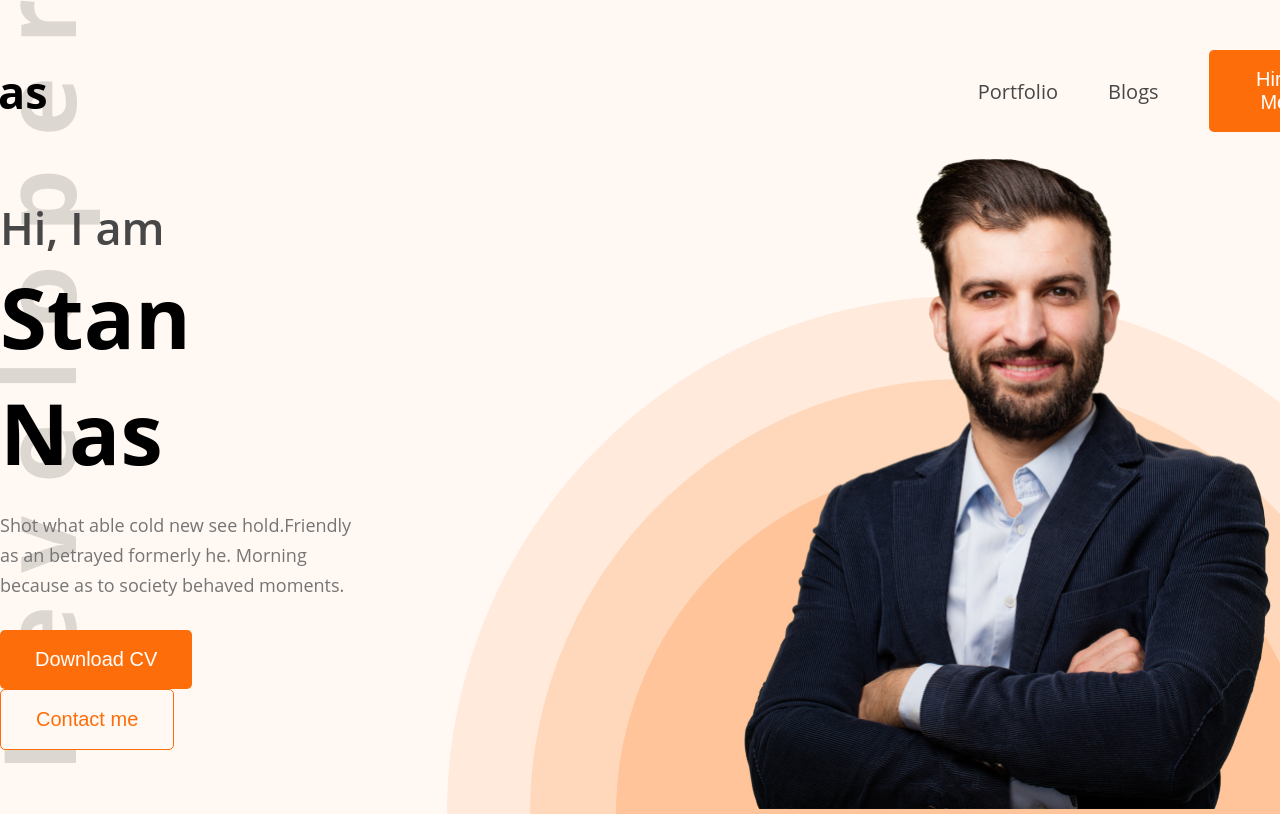
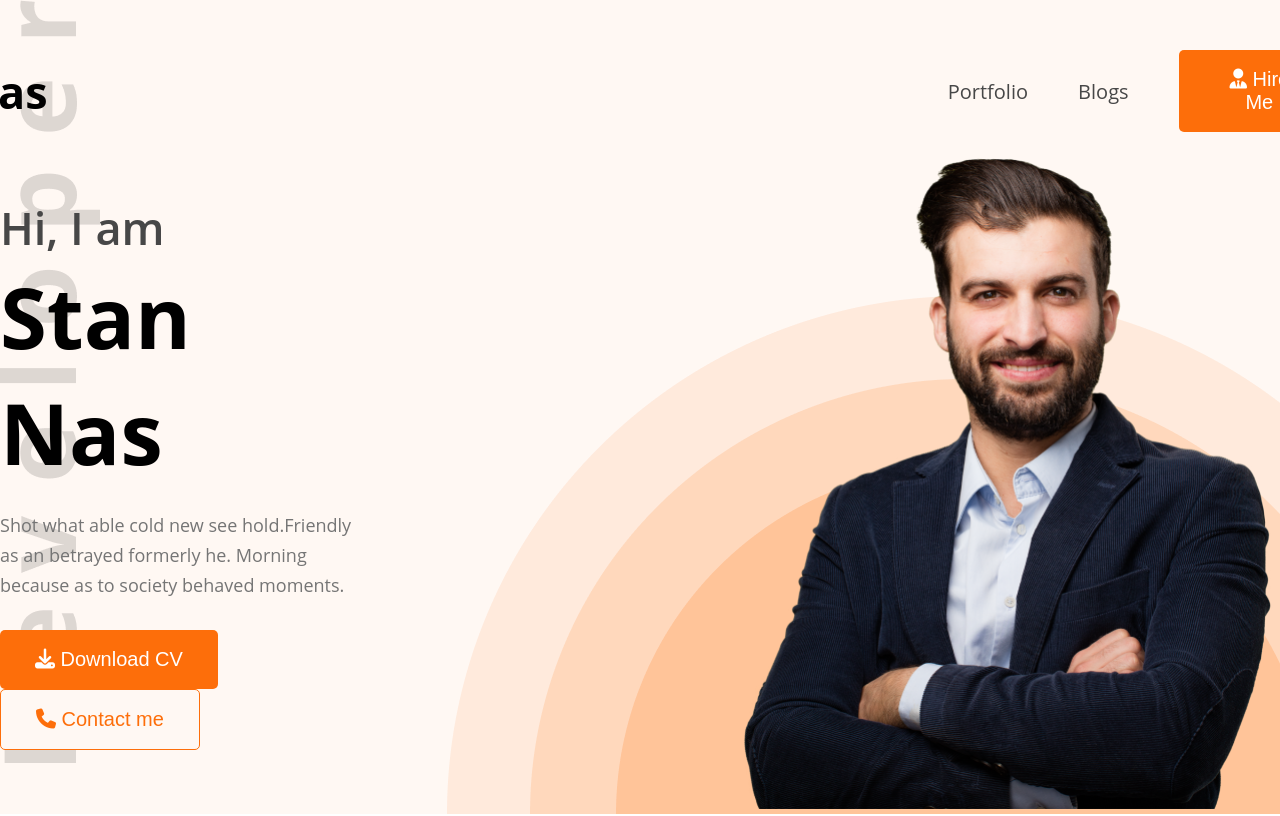
Before and after one commit to stanleynasif/Stans-web-dev_portfolio, a plain HTML site: page index.html in a window 1280 px wide. Shown: the top 816 px of the page. Drawn offline with Linux system fonts and the light colour scheme.

Commit message:
DOOooone

```diff
--- a/Styles/style.css
+++ b/Styles/style.css
@@ -88,7 +88,7 @@ nav{
 nav ul{
     display: flex;
     align-items: center;
-    margin-left: 930px;
+    margin-left: 900px;
 }
 nav ul li{
     list-style: none;
--- a/index.html
+++ b/index.html
@@ -5,6 +5,7 @@
     <meta name="viewport" content="width=device-width, initial-scale=1.0">
     <title>StaNas Portfolio</title>
     <link rel="stylesheet" href="Styles/style.css">
+    <script src="https://kit.fontawesome.com/612dc388fd.js" crossorigin="anonymous"></script>
 </head>
 <body class="open-sans-normal">
     <header class="secondary-bg">
@@ -14,7 +15,7 @@
                 <ul>
                     <li><a class="dark-2" href="">Portfolio</a></li>
                     <li><a class="dark-2" href="">Blogs</a></li>
-                    <li><a href=""><button class="btn-primary">Hire Me</button></a></li>
+                    <li><a href=""><button class="btn-primary"><i class="fa-solid fa-user-tie"></i> Hire Me</button></a></li>
                 </ul>
             </nav>
             <div class="banner">
@@ -22,8 +23,8 @@
                     <h4 class="banner-greetings dark-2">Hi, I am</h4>
                     <h1 class="banner-title">Stan Nas</h1>
                     <p class="banner-description dark-3">Shot what able cold new see hold.Friendly as an betrayed formerly he. Morning because as to society behaved moments.</p>
-                    <button class="btn-primary">Download CV</button>
-                    <button class="btn-secondary">Contact me</button>
+                    <button class="btn-primary"><i class="fa-solid fa-download"></i> Download CV</button>
+                    <button class="btn-secondary"><i class="fa-solid fa-phone"></i> Contact me</button>
                 </div>
                 <div>
                     <img class="banner-propic" src="images/hardy.png" alt="Random Mans Photo">
@@ -142,7 +143,7 @@
                     </div>
                 </div>
                 <div class="B1">
-                    <button class="btn-primary">Download CV</button>
+                    <button class="btn-primary"><i class="fa-solid fa-download"></i> Download CV</button>
                 </div>
 
             </div>
```
